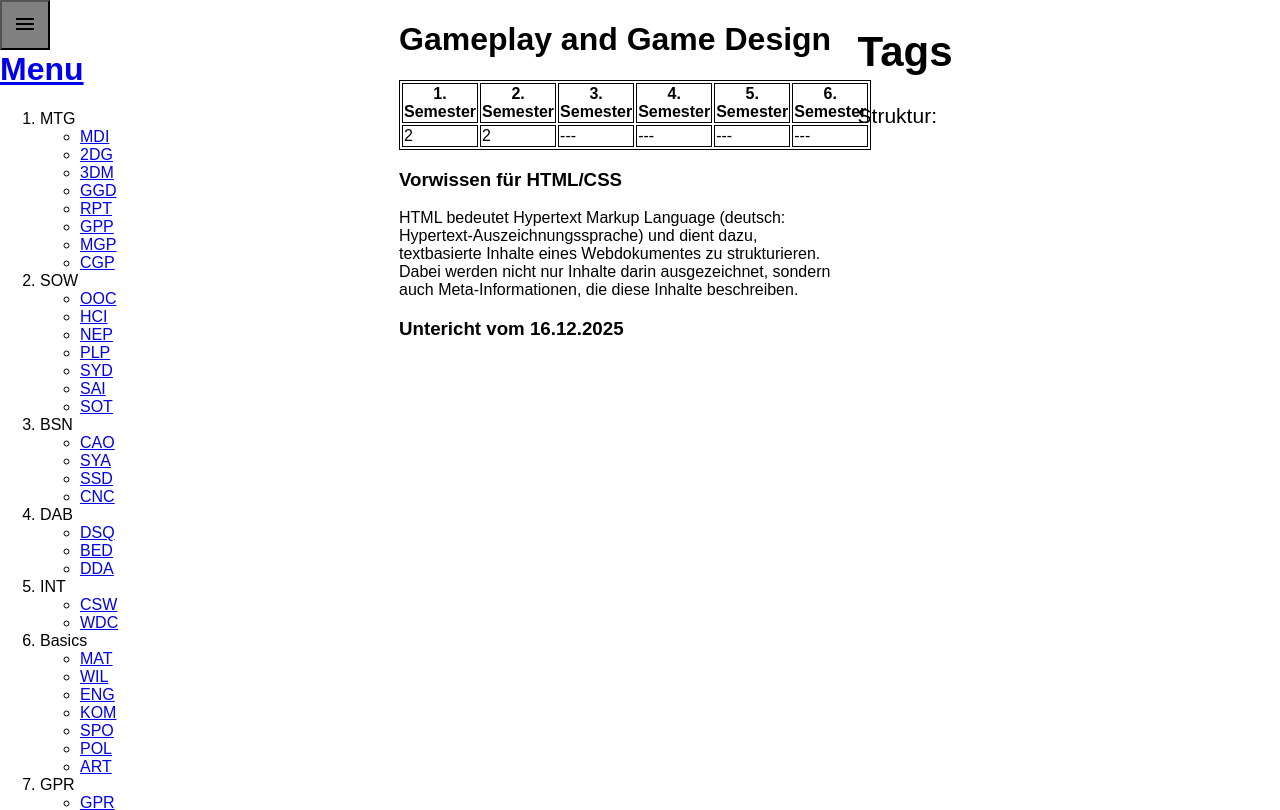
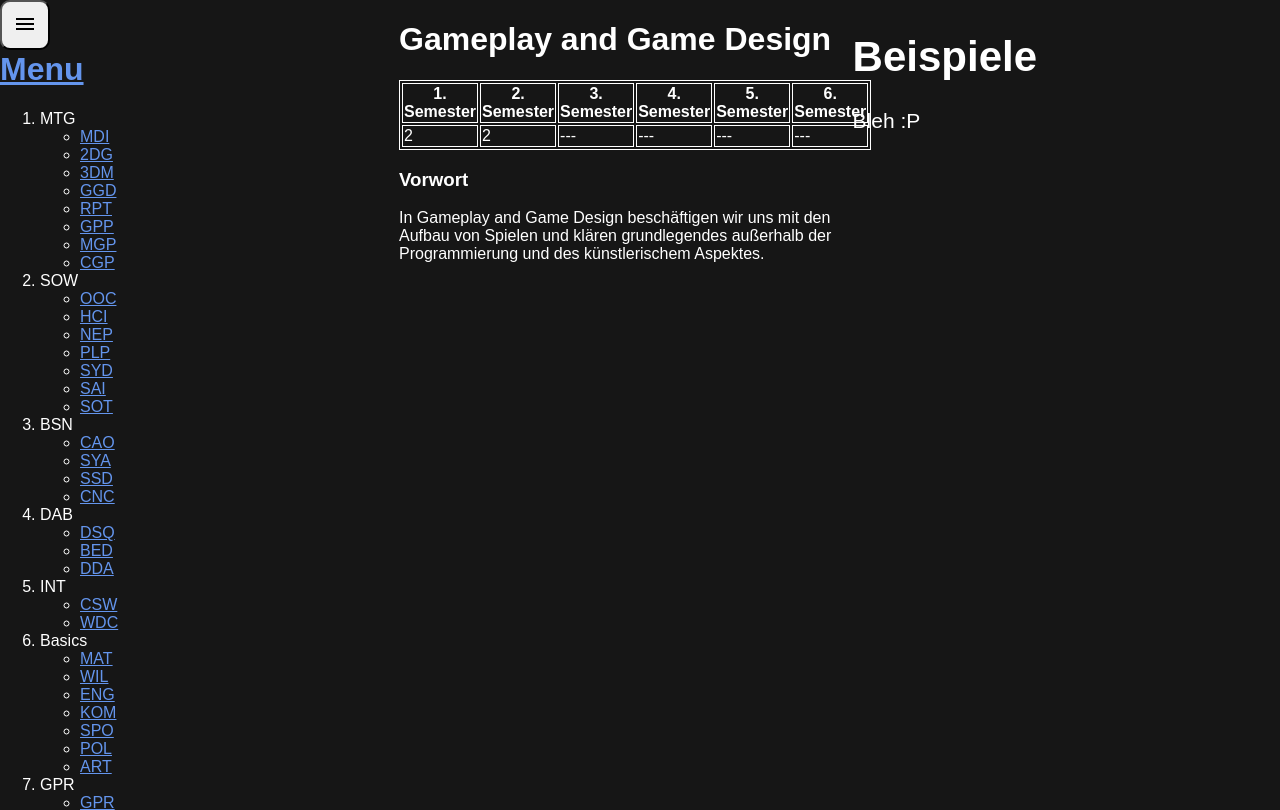
Before and after one commit to Kiraagh/schulstoff-pba3h25a, a plain HTML site: page faecher/mtg/ggd.html in a window 1280 px wide. Both pictures are taken after a click on the button 25 px from the left and 25 px from the top of the page. Drawn offline with Linux system fonts and the light colour scheme.

Commit message:
MOD: Background & GGD
Background-color set.
GGD edited.

```diff
--- a/css/layout.css
+++ b/css/layout.css
@@ -3,6 +3,14 @@ body {
     font-family: Arial, Helvetica, sans-serif;
     margin: 0;
     height: 100%;
+    background-color: #161616;
+    color: #ffffff;
+}
+a {
+    color: cornflowerblue;
+}
+button {
+    border-radius: 10px;
 }
 .burger {
     position: fixed;
@@ -48,6 +56,8 @@ table,tr,th,td {
 }
 .tags {
     position: absolute;
+    padding: 5px;
+
     width: 33%;
     height: 100%;
     margin-left: 3%;
@@ -58,7 +68,7 @@ table,tr,th,td {
 
 /*Programming*/
 .variable {
-    color: blue;
+    color: cyan;
 }
 .comment {
     color: green;
--- a/faecher/mtg/ggd.html
+++ b/faecher/mtg/ggd.html
@@ -101,22 +101,14 @@
                 <td>---</td>
             </tr>
         </table>
-        <div id="vorwissen">
-            <h3>Vorwissen für HTML/CSS</h3>
-            <section>
-                <p>HTML bedeutet Hypertext Markup Language (deutsch: Hypertext-Auszeichnungssprache) und dient dazu, textbasierte Inhalte eines Webdokumentes zu strukturieren. Dabei werden nicht nur Inhalte darin ausgezeichnet, sondern auch Meta-Informationen, die diese Inhalte beschreiben.</p>
-            </section>
-            <section>
-
-            </section>
-        </div>
-        <div class="16-12-2025">
-            <h3>Untericht vom 16.12.2025</h3>
-        </div>
+        <h3>Vorwort</h3>
+        <section>
+            <p>In Gameplay and Game Design beschäftigen wir uns mit den Aufbau von Spielen und klären grundlegendes außerhalb der Programmierung und des künstlerischem Aspektes.</p>
+        </section>
     </div>
     <div class="tags">
-        <h1>Tags</h1>
-        <p>Struktur:</p>
+        <h1>Beispiele</h1>
+        <p>Bleh :P</p>
     </div>
 </body>
 </html>
```
